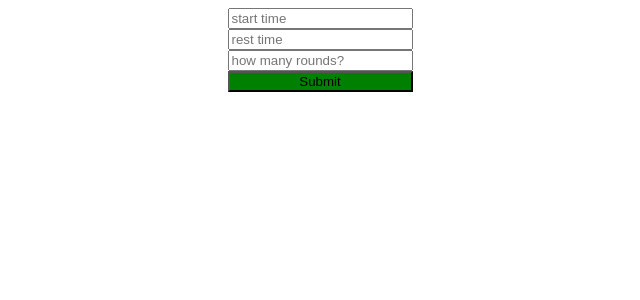
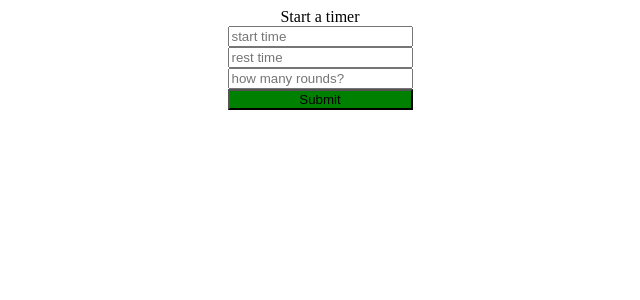
Before and after one commit to jwnbt/rwflb, a React (Create React App) app: page / in a window 1280 px wide. Shown: the top 300 px of the page, without its empty margins (320-960 px from the left). Built offline with nearby package versions, Linux system fonts and the light colour scheme.

Commit message:
add start a timer msg

```diff
--- a/src/App.js
+++ b/src/App.js
@@ -50,7 +50,7 @@ function TimerContainer() {
   };
   return (
     <div className="container">
-      {showTimer && <Timer settings={settings} onTimerFinished={handleTimerFinished} />}
+      {showTimer ? <Timer settings={settings} onTimerFinished={handleTimerFinished} /> : "Start a timer"}
       <TimeInput onStart={handleStart} />
     </div>
   );
```
